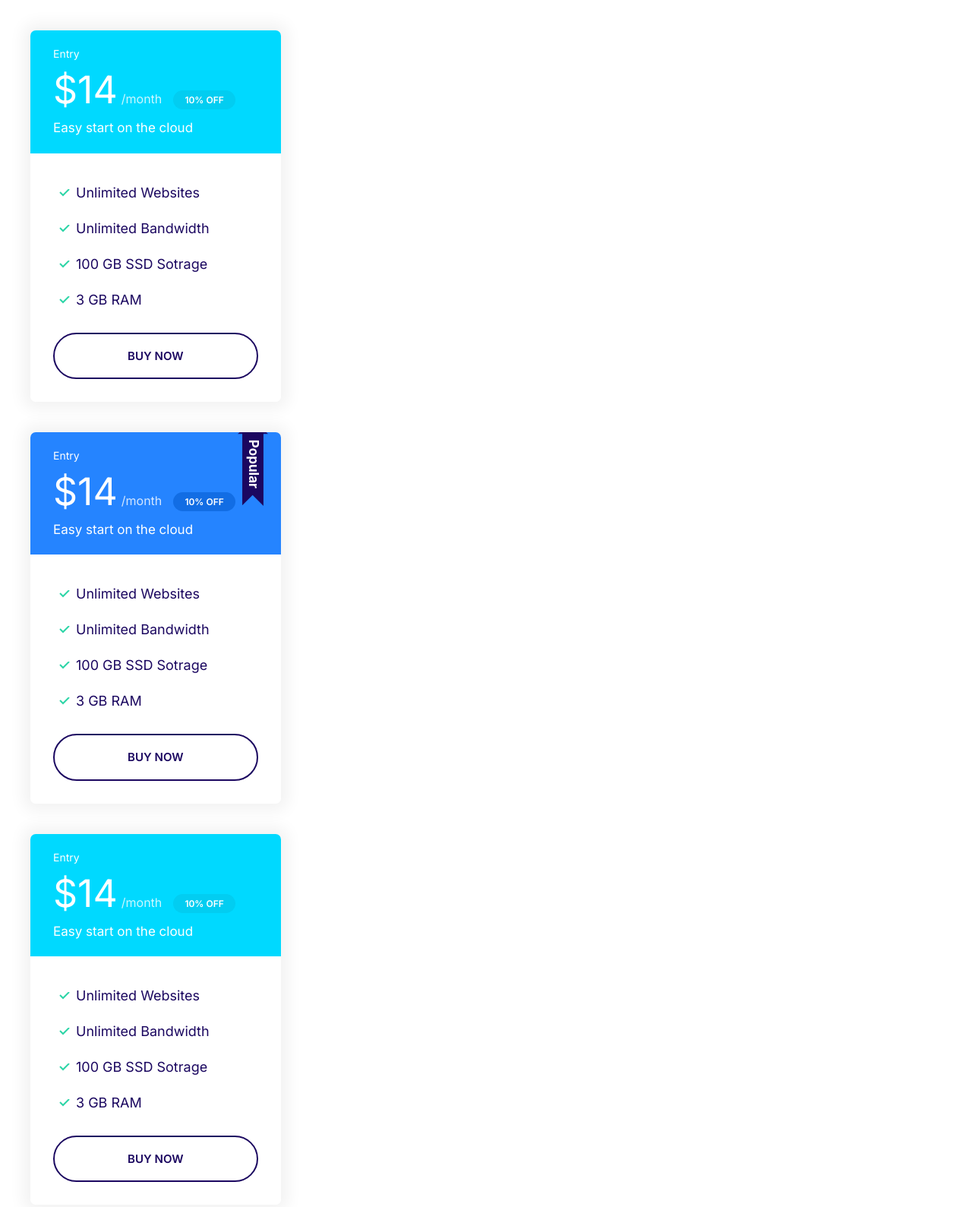
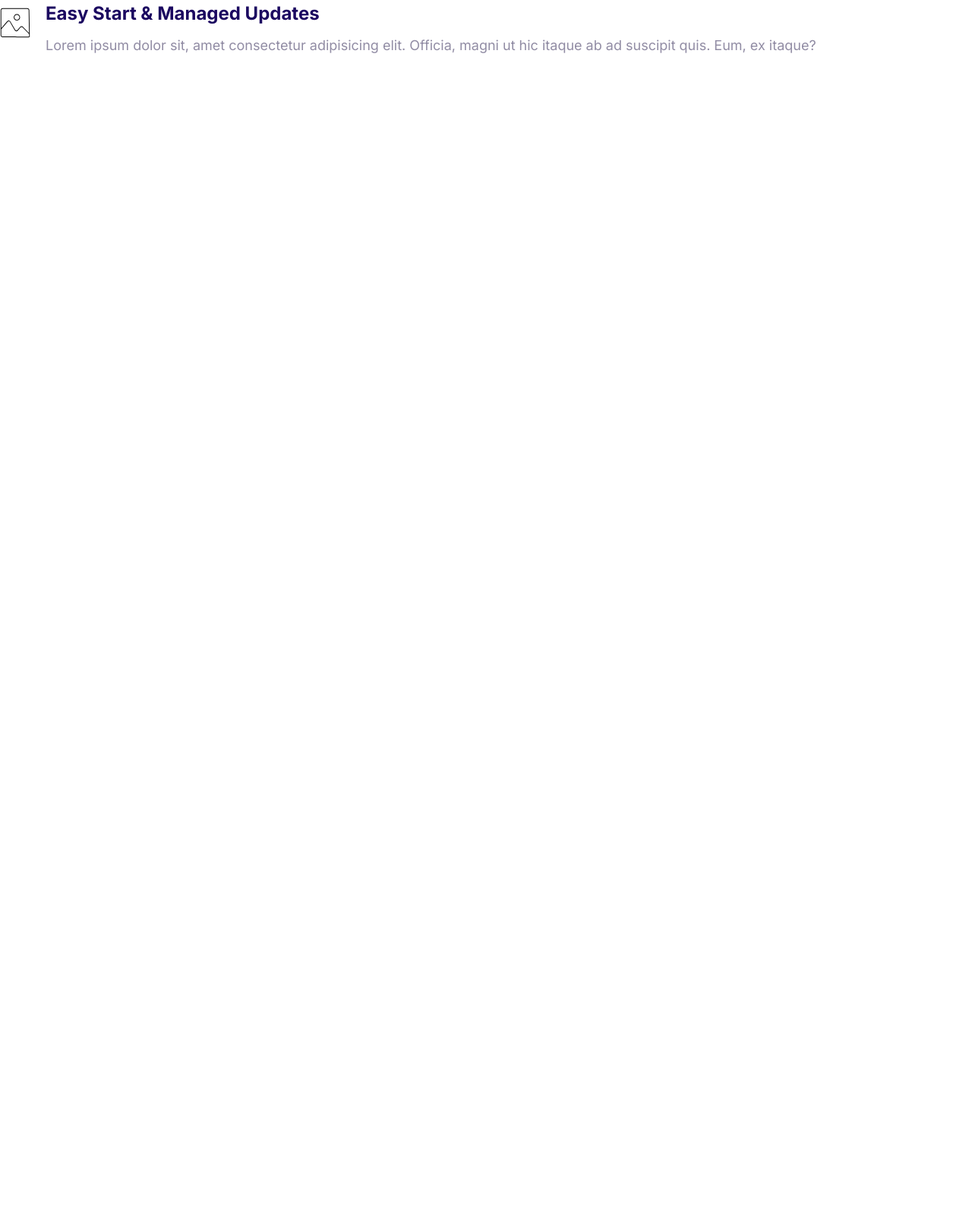
Before and after one commit to Badercoder/moshify3, a plain HTML site: page index.html in a window 1280 px wide. Shown: the whole page at 76% size. After the commit the page ends 800 px from the top, so only its background shows below. Drawn offline with Linux system fonts and the light colour scheme.

Commit message:
Media Object

```diff
--- a/css/style.css
+++ b/css/style.css
@@ -107,10 +107,7 @@ a {text-decoration: none;}
 
 @media screen and (min-width: 1024px) {
 
-    .list--tick .list__item {
-        padding-left: 0;
-    }
-}
+    .list--tick .list__item {padding-left: 0;}}
 
 /* -------- Icon -------- */
 .icon {
@@ -124,8 +121,7 @@ a {text-decoration: none;}
     border-radius: 100%;
     display: inline-flex; /* to use justify and align */
     justify-content: center; /* horizontal */
-    align-items: center; /* vertical */
-}
+    align-items: center; /* vertical */}
 
 .icon--primary {fill: var(--color-primary);}
 .icon--accent {fill: var(--color-accent);}
@@ -177,18 +173,15 @@ a {text-decoration: none;}
     border-radius: var(--border-radius);
     outline: 0;
     color: var(--color-headings);
-    font-size: 2rem;
-}
+    font-size: 2rem;}
 .input-group {
     border: 1px solid var(--color-border);
     border-radius: var(--border-radius);
-    display: flex; /*to push the search button to far right, good nestting*/
-}
+    display: flex; /*to push the search button to far right, good nestting*/}
 .input-group .input { /* Good use of nestting, only input inside an input-group should not have borders*/
     border: 0;
     flex-grow: 1;
-    padding: 1.5rem 1rem;
-}
+    padding: 1.5rem 1rem;}
 .input-group .btn {margin: 4px;}
 .input-group .icon-container {margin: 4px;}
 
@@ -202,21 +195,14 @@ a {text-decoration: none;}
 .card {
     border-radius: 7px;
     box-shadow: 0 0 20px 10px #f3f3f3; /*vertical[0] horizontal[0] shadow-blurring[20px] spreading[10px] */
-    overflow: hidden; /* when applied background color to the header, the color got overflow*/
-}
-
-.card__header, .card__body {
-    padding: 2rem 3rem;
-}
-
+    overflow: hidden; /* when applied background color to the header, the color got overflow*/}
+.card__header, .card__body {padding: 2rem 3rem;}
 .card--primary .card__header {
     background: var(--color-primary);
-    color: #fff;
-}
+    color: #fff;}
 .card--secondary .card__header {
     background: var(--color-secondary);
-    color: #fff;
-}
+    color: #fff;}
 
 /* -------- Subscription Plans -------- */
 .plan {margin-bottom: 4rem;}
@@ -245,8 +231,7 @@ a {text-decoration: none;}
     width: 40px; /*for width to work, display inline-block*/
     position: absolute;
     top: -3px;
-    right: 5%;
-}
+    right: 5%;}
 
 @media screen and (min-width: 1024px) {
 
@@ -254,3 +239,9 @@ a {text-decoration: none;}
     .plan__price {font-size: 5rem;}
     .plan__billing-cycle {font-size: 1.6rem;}
     .plan__description {font-size: 1.7rem;}}
+
+/* -------- Media Object -------- */
+.media {display: flex;}
+.media__title {margin-top: 0;}
+.media__body {margin: 0 2rem;}
+.media__image {margin-top: 1rem;}
--- a/index.html
+++ b/index.html
@@ -14,71 +14,18 @@
     <link rel="stylesheet" href="/css/style.css">
 </head>
 <body>
-    <div style="width: 32%; padding: 4rem;">
-
-        <div class="plan">
-            <div class="card card--secondary"> <!-- the below card can be used outside the plan component, therefor it has to be wrapped in plan-div to style it -->
-                <header class="card__header">
-                    <h3 class="plan__name">Entry</h3>
-                    <span class="plan__price">$14</span>
-                    <span class="plan__billing-cycle">/month</span>
-                    <span class="badge badge--secondary badge--small">10% OFF</span>
-                    <span class="plan__description">Easy start on the cloud</span>
-                </header>
-                <div class="card__body">
-                    <ul class="list list--tick">
-                        <li class="list__item">Unlimited Websites</li>
-                        <li class="list__item">Unlimited Bandwidth</li>
-                        <li class="list__item">100 GB SSD Sotrage</li>
-                        <li class="list__item">3 GB RAM</li>
-                    </ul>
-                    <button class="btn btn--outline btn--block">Buy Now</button>
-                </div>
-            </div>
+    <div class="media">
+        <div class="media__image">
+            <svg class="icon icon--primary">
+                <use xlink:href="images/sprite.svg#snap"></use>
+            </svg>
         </div>
-
-        <div class="plan plan--popular">
-            <div class="card card--primary"> <!-- the below card can be used outside the plan component, therefor it has to be wrapped in plan-div to style it -->
-                <header class="card__header">
-                    <h3 class="plan__name">Entry</h3>
-                    <span class="plan__price">$14</span>
-                    <span class="plan__billing-cycle">/month</span>
-                    <span class="badge badge--primary badge--small">10% OFF</span>
-                    <span class="plan__description">Easy start on the cloud</span>
-                </header>
-                <div class="card__body">
-                    <ul class="list list--tick">
-                        <li class="list__item">Unlimited Websites</li>
-                        <li class="list__item">Unlimited Bandwidth</li>
-                        <li class="list__item">100 GB SSD Sotrage</li>
-                        <li class="list__item">3 GB RAM</li>
-                    </ul>
-                    <button class="btn btn--outline btn--block">Buy Now</button>
-                </div>
-            </div>
+        <div class="media__body">
+            <h3 class="media__title">
+                Easy Start & Managed Updates
+            </h3>
+            <p>Lorem ipsum dolor sit, amet consectetur adipisicing elit. Officia, magni ut hic itaque ab ad suscipit quis. Eum, ex itaque?</p>
         </div>
-
-        <div class="plan">
-            <div class="card card--secondary"> <!-- the below card can be used outside the plan component, therefor it has to be wrapped in plan-div to style it -->
-                <header class="card__header">
-                    <h3 class="plan__name">Entry</h3>
-                    <span class="plan__price">$14</span>
-                    <span class="plan__billing-cycle">/month</span>
-                    <span class="badge badge--secondary badge--small">10% OFF</span>
-                    <span class="plan__description">Easy start on the cloud</span>
-                </header>
-                <div class="card__body">
-                    <ul class="list list--tick">
-                        <li class="list__item">Unlimited Websites</li>
-                        <li class="list__item">Unlimited Bandwidth</li>
-                        <li class="list__item">100 GB SSD Sotrage</li>
-                        <li class="list__item">3 GB RAM</li>
-                    </ul>
-                    <button class="btn btn--outline btn--block">Buy Now</button>
-                </div>
-            </div>
-        </div>
-
     </div>
 
     <script src="/index.js"></script>
```
Also changed, not shown: components/media-object.html (added, +13 -0 lines).
